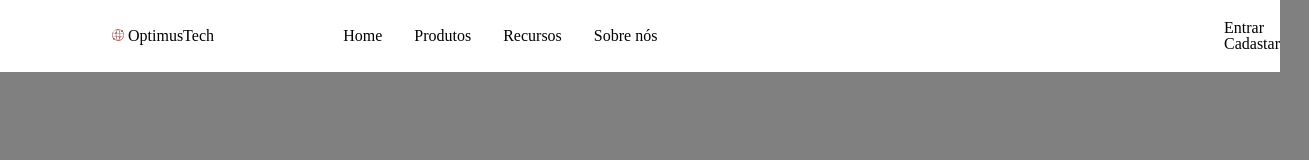
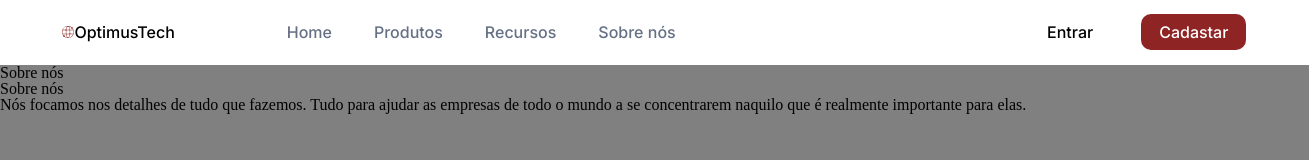
Before and after one commit to GabrielOFaria/7daysofcode, a plain HTML site: page index.html in a window 1280 px wide. Shown: the whole page, 1309 px wide, since content can reach past the window. Drawn offline with Linux system fonts and the light colour scheme.

Commit message:
Inicio Ex.

```diff
--- a/index.html
+++ b/index.html
@@ -8,29 +8,36 @@
     <title>7daysOfCode</title>
     <link rel="stylesheet" href="style/reset.css">
     <link rel="stylesheet" href="style/style.css">
+    <link rel="preconnect" href="https://fonts.googleapis.com">
+    <link rel="preconnect" href="https://fonts.gstatic.com" crossorigin>
+    <link href="https://fonts.googleapis.com/css2?family=Inter:wght@500&display=swap" rel="stylesheet">
 </head>
 
 <body>
     <header>
         <nav>
-            <p class="box-0">
+            <p class="box-1">
                 <img src="img/worldwide 1 (Traced).svg" alt="" class="img">
                 OptimusTech
             </p>
-            <ul class="box-1">
+            <ul class="box-2">
                 <li>Home</li>
                 <li>Produtos</li>
                 <li>Recursos</li>
                 <li>Sobre nós</li>
             </ul>
-            <ul class="box-2">
+            <ul class="box-3">
                 <li>Entrar</li>
-                <li>Cadastar</li>
+                <li class="button_nav">Cadastar</li>
             </ul>
-
         </nav>
         </nav>
     </header>
+    <section>
+        <p>Sobre nós</p>
+        <h1>Sobre nós</h1>
+        <p>Nós focamos nos detalhes de tudo que fazemos. Tudo para ajudar as empresas de todo o mundo a se concentrarem naquilo que é realmente importante para elas.</p>
+    </section>
 </body>
 
 </html>
--- a/style/navbar.css
+++ b/style/navbar.css
@@ -1,27 +1,49 @@
+body {
+    font-size: 16px;
+}
+
 nav {
     display: flex;
     align-items: center;
     justify-content: space-between;
     background: var(--white);
+    width: 100%;
+    padding: 0.9em;
+    font-family: var(--font-main);
 }
 
-.box-0 {
-    background: var(--white);
-    margin: 28px 0 28px 112px;
-    width: 119px;
+.img {
+    width: 12px;
+    margin-left: 1em;
 }
 
 .box-1 {
-    background: var(--white);
-    margin: 0 0 0 119px;
-    width: 73%;
     display: flex;
-    gap: 32px;
-    justify-content: flex-start;
+    font-family: var(--font-main);
+    font-weight: 500;
+    margin: 0 2em;
 }
 
+.box-2 {
+    display: flex;
+    gap: 42px;
+    width: 70%;
+    margin: 0 5em;
+    padding-right: 15em;
+    color: var(--green-text);
 
+}
 
-.img {
-    width: 12px;
+.box-3 {
+    display: flex;
+    align-items: center;
+    gap: 3em;
+    margin-right: 3em;
 }
+
+.button_nav {
+    background: var(--red);
+    border-radius: 10px;
+    padding: 10px 18px;
+    color: var(--white);
+}
--- a/style/style.css
+++ b/style/style.css
@@ -3,6 +3,10 @@
 :root {
     --color-navbar:#3A404E;
     --white:#FFFFFF;
+    --red:#8E2424;
+    --green-text: #667085;
+
+    --font-main: 'Inter', sans-serif;
 }
 
 
```
